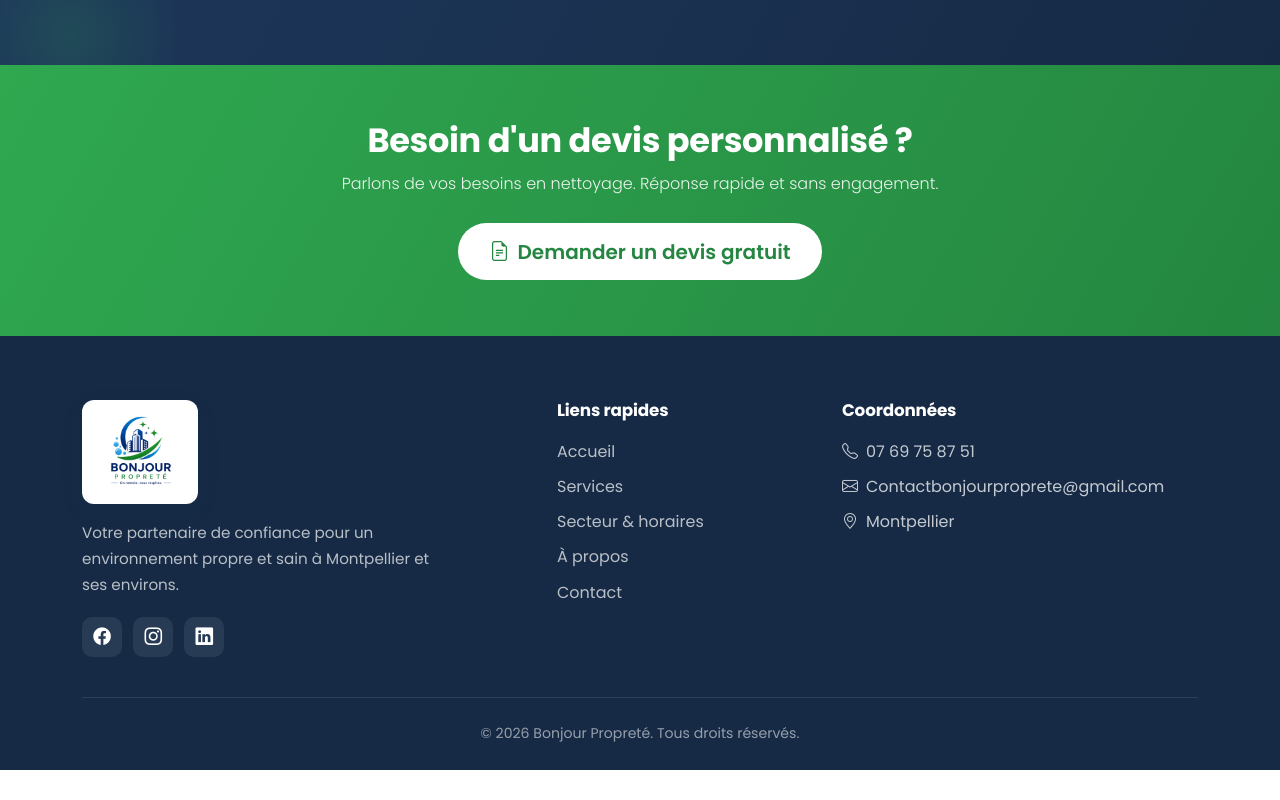
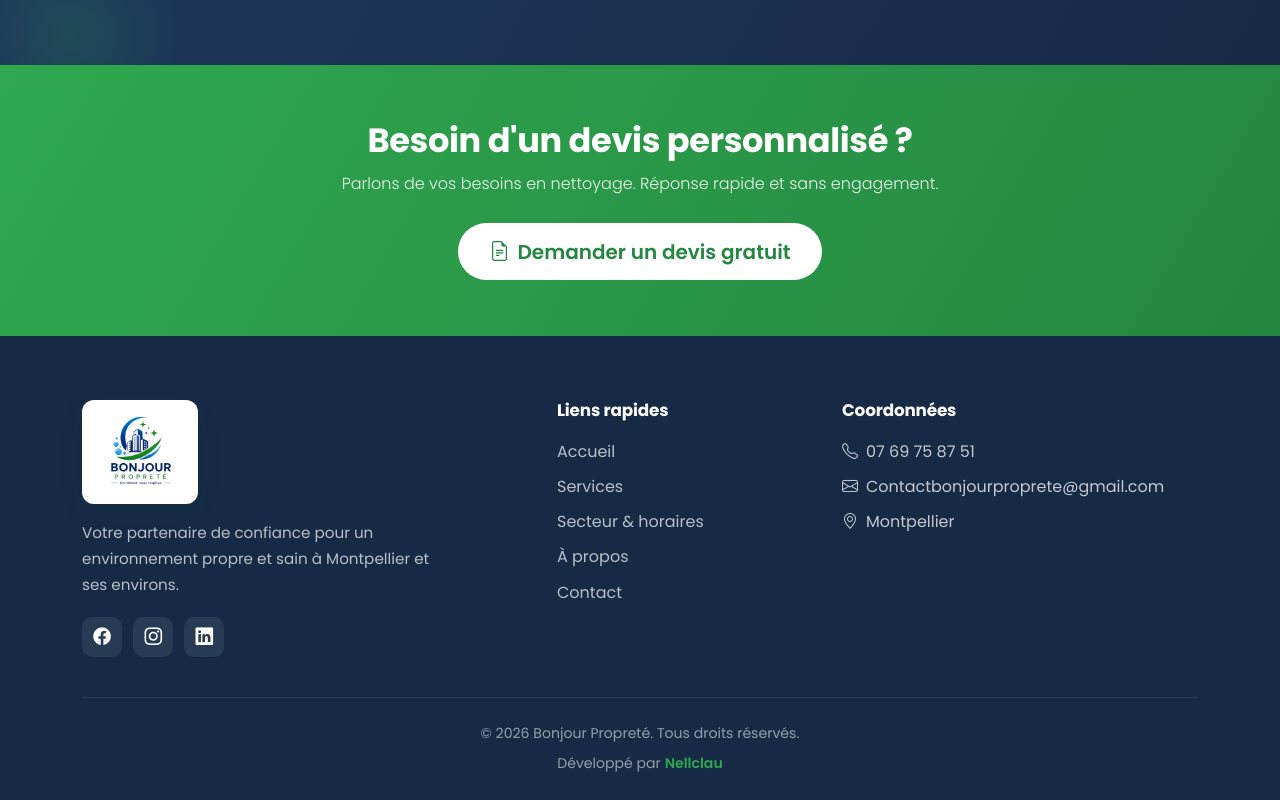
Before and after one commit to Nellclau5/Bonjour-Propret-, a plain HTML site: page index.html in a window 1280 px wide. Shown: the part 3019-3819 px from the top of the page. Before the commit the page ends 3789 px from the top, so only its background shows below. Drawn offline with nearby package versions, Linux system fonts and the light colour scheme.

Commit message:
Ajout credit 'Developpe par Nellclau' avec lien GitHub dans le footer
Co-authored-by: Cursor <cursoragent@cursor.com>

```diff
--- a/css/style.css
+++ b/css/style.css
@@ -960,6 +960,22 @@ section {
     color: rgba(255, 255, 255, 0.55);
 }
 
+.bp-credit {
+    margin-top: 0.4rem !important;
+}
+
+.bp-credit a {
+    color: var(--bp-green);
+    text-decoration: none;
+    font-weight: 600;
+    transition: color 0.25s ease;
+}
+
+.bp-credit a:hover {
+    color: var(--bp-blue-light);
+    text-decoration: underline;
+}
+
 /* ===================== WHATSAPP FLOTTANT ===================== */
 .bp-whatsapp {
     position: fixed;
--- a/index.html
+++ b/index.html
@@ -283,6 +283,7 @@
             </div>
             <div class="bp-footer-bottom">
                 <p>© <span id="year"></span> Bonjour Propreté. Tous droits réservés.</p>
+                <p class="bp-credit">Développé par <a href="https://github.com/Nellclau5" target="_blank" rel="noopener">Nellclau</a></p>
             </div>
         </div>
     </footer>
```
Also changed, not shown: apropos.html (+1 -0 lines), contact.html (+1 -0 lines), secteur.html (+1 -0 lines), services.html (+1 -0 lines).
